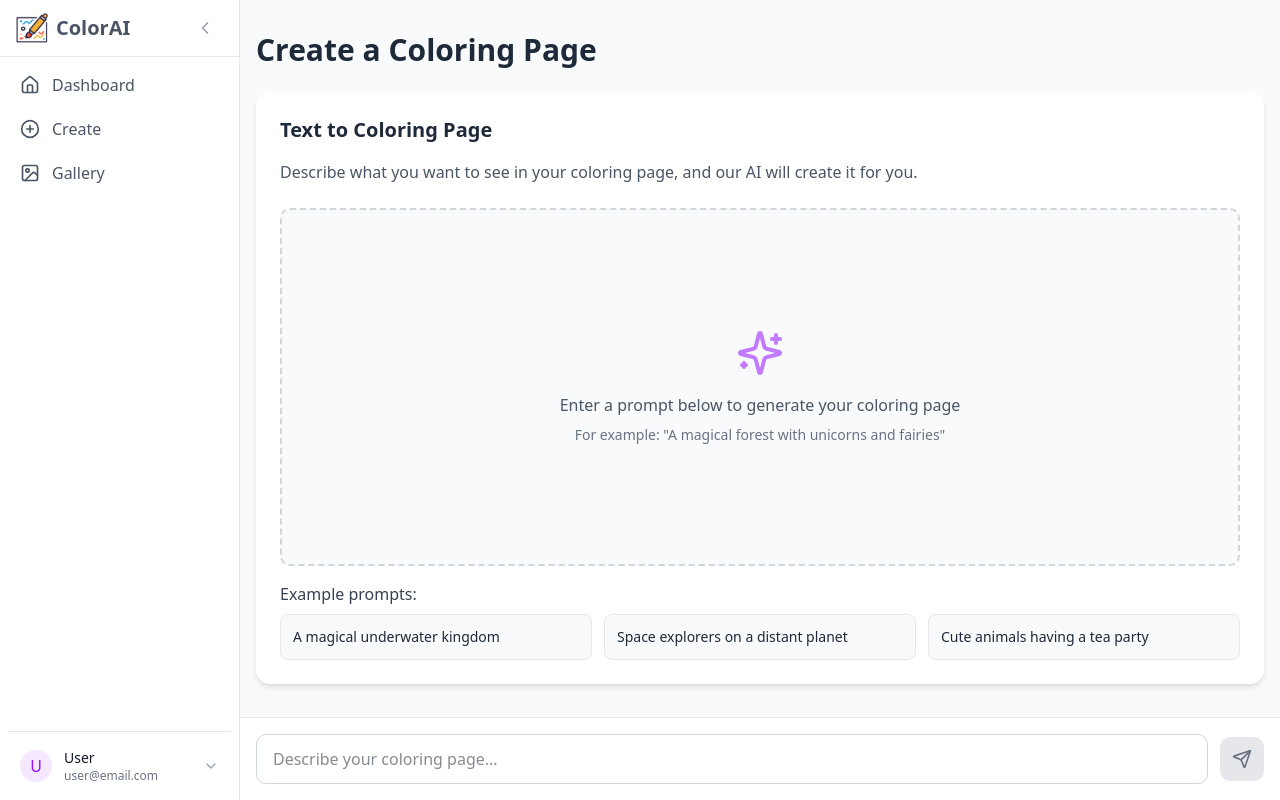
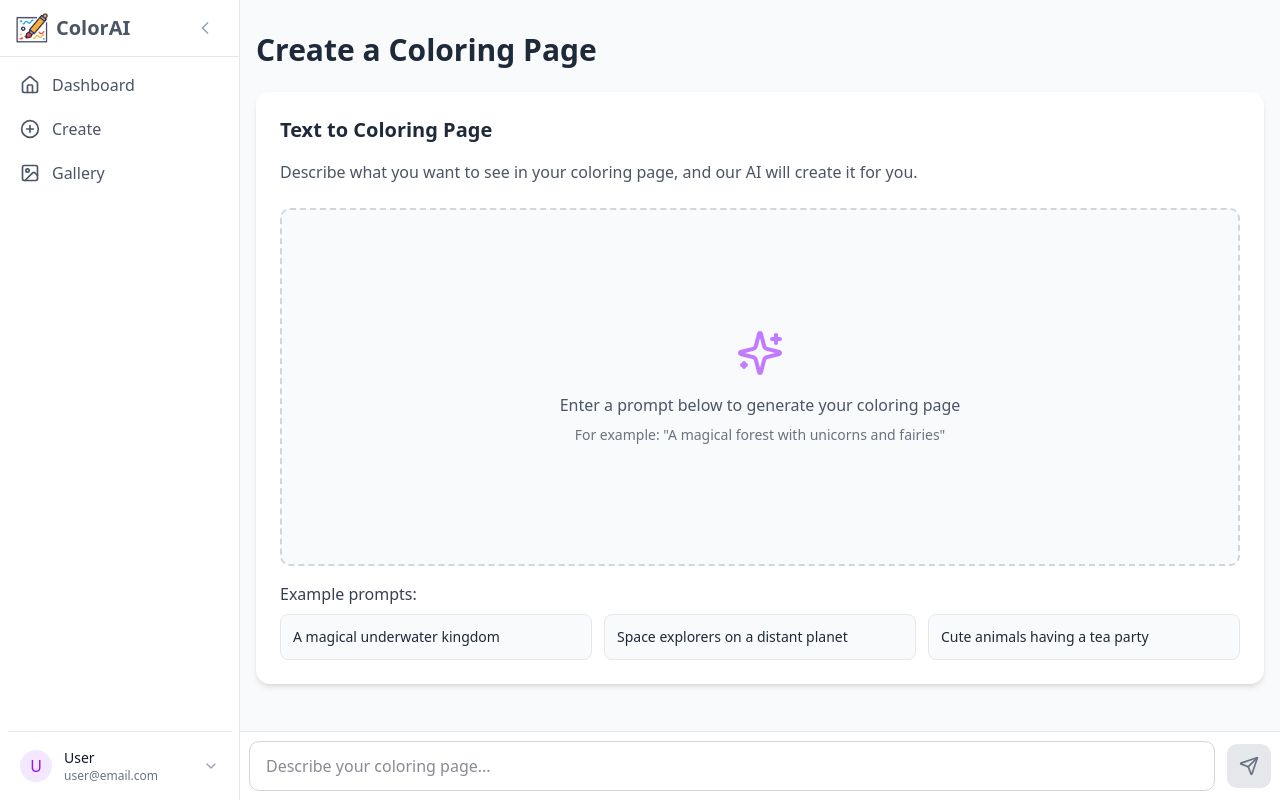
Before and after one commit to samizak/ColorsAI, a Next.js app: page /create in a window 1280 px wide. Built offline with nearby package versions, Linux system fonts and the light colour scheme; no server answers.

Commit message:
style(PromptInput): adjust padding for improved layout consistency

```diff
--- a/app/create/components/PromptInput.tsx
+++ b/app/create/components/PromptInput.tsx
@@ -16,7 +16,7 @@ const PromptInput: React.FC<PromptInputProps> = ({
   onGenerate,
 }) => {
   return (
-    <div className="border-t border-gray-200 dark:border-gray-700 bg-white dark:bg-gray-800 p-4">
+    <div className="border-t border-gray-200 dark:border-gray-700 bg-white dark:bg-gray-800 p-[9px]">
       <div className="container mx-auto">
         <div className="flex items-center gap-3">
           <div className="flex-1 relative">
```
